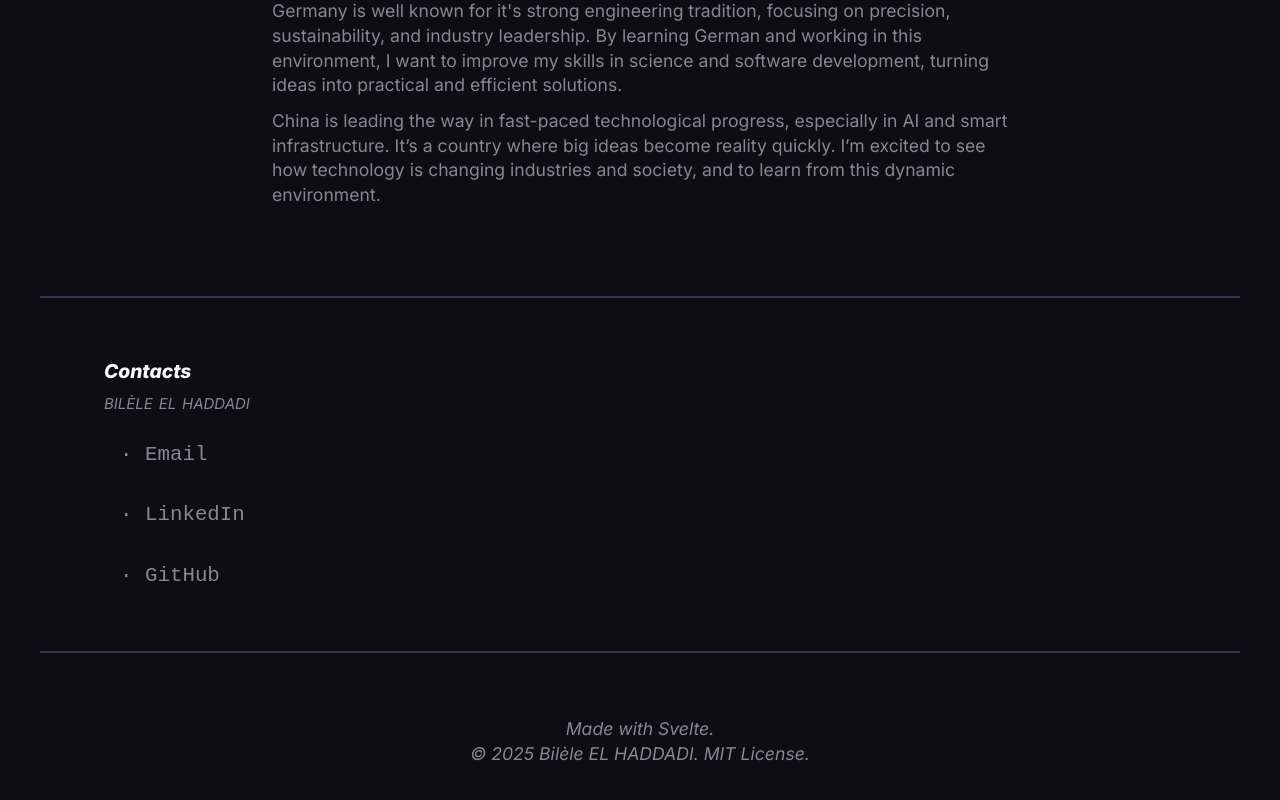
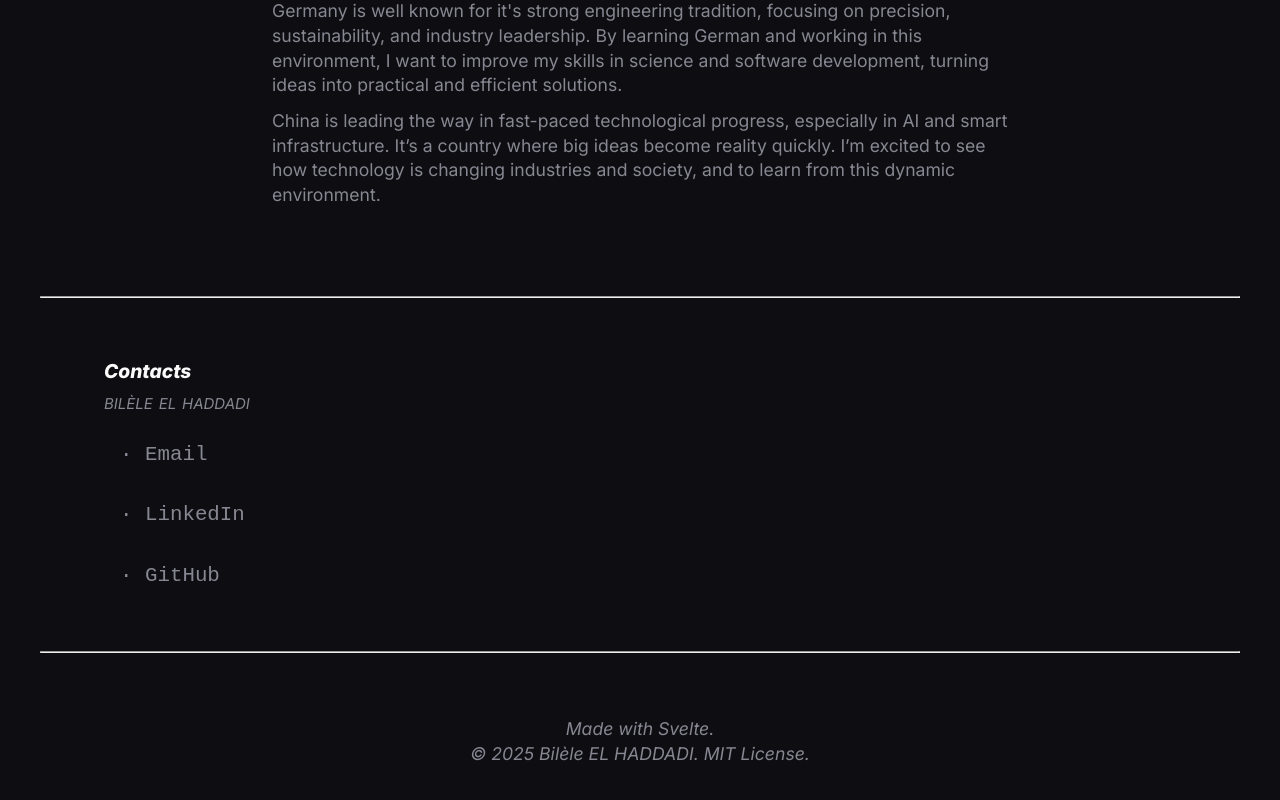
Before and after one commit to TooLoss/eportfolio-svelte, a SvelteKit app: page / in a window 1280 px wide. Shown: the part 6386-7186 px from the top of the page. Built offline with nearby package versions, Linux system fonts and the light colour scheme.

Commit message:
style: use hr as separator for footer

```diff
--- a/src/components/footer.svelte
+++ b/src/components/footer.svelte
@@ -3,7 +3,7 @@
 
 <footer>
     <section id="no-margin" class="margin-top1">
-        <div class="bar"></div>
+        <hr/>
 
         <section class="contact-section">
             <div class="text-container">
@@ -20,7 +20,7 @@
             </div>
         </section>
 
-        <div class="bar"></div>
+        <hr/>
         <div class="footer-container center">
             <p>Made with Svelte.</p>
             <p>&copy; {new Date().getFullYear()} Bilèle EL HADDADI. MIT License.</p>
@@ -64,11 +64,10 @@
         margin-left: 1rem;
     }
 
-    .bar {
+    hr {
         margin: 4rem 0;
-        height: 0;
         background-color: var(--color-border);
-        border: 1px solid var(--color-border);
+        color: var(--color-border);
     }
 
     .contact-section {
```
